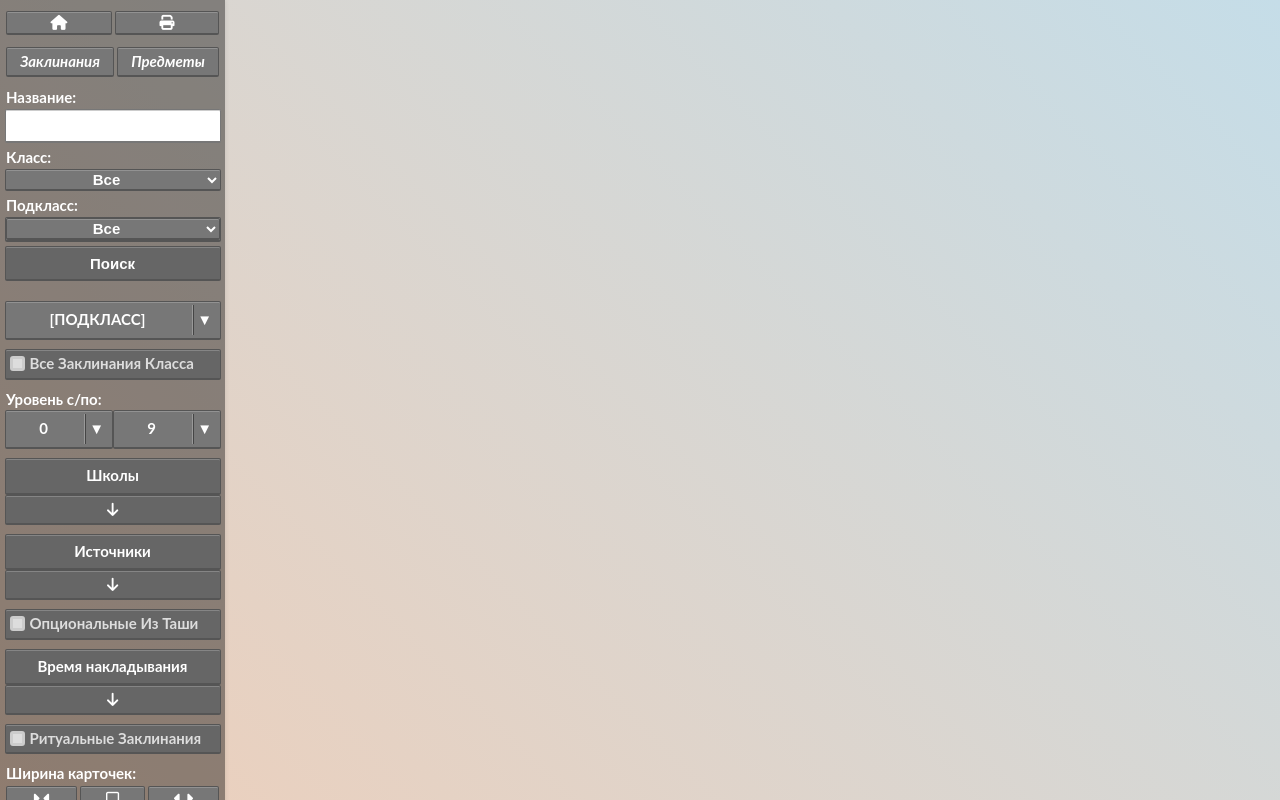
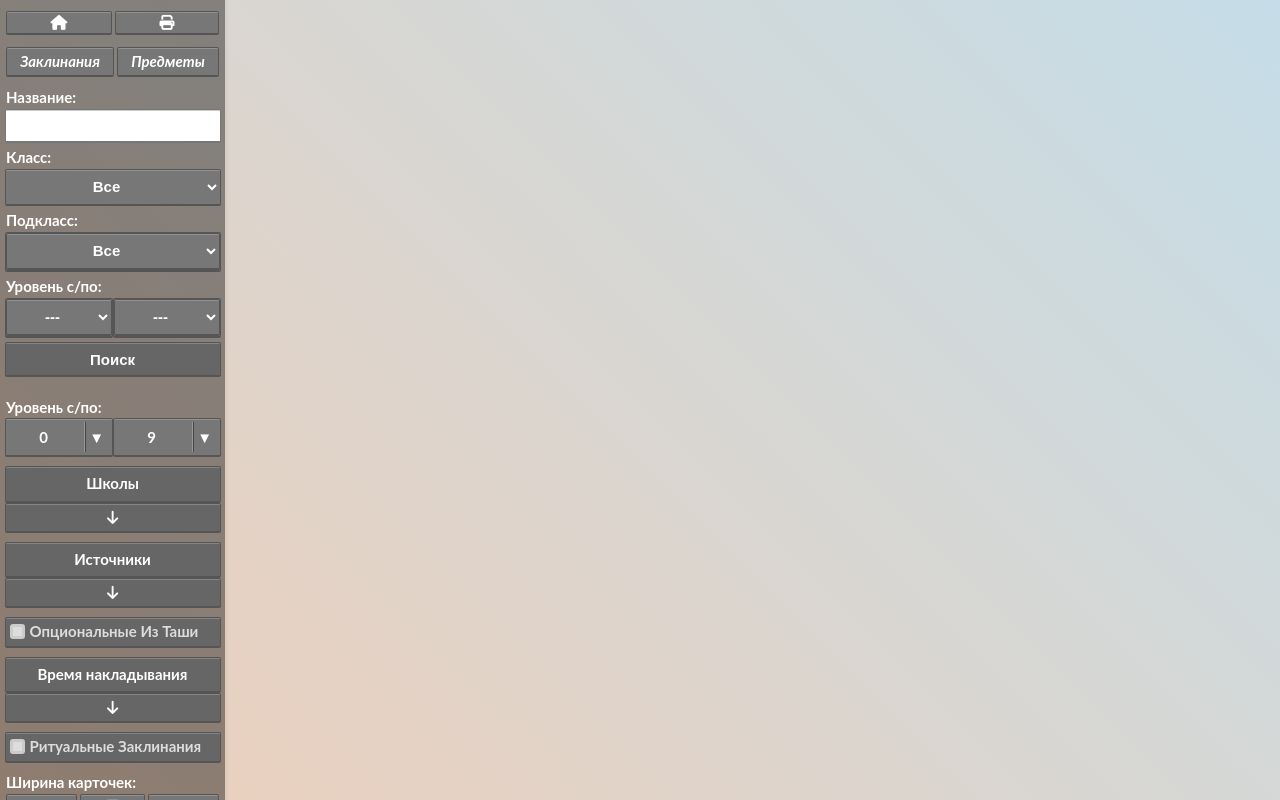
Before and after one commit to FrostFlame/DNDCards, a Django app: page / in a window 1280 px wide. Run offline with Django 4.2, Linux system fonts and the light colour scheme; data that the repository does not hold is empty; some libraries are stand-ins or nearby versions.

Commit message:
Поиск по кругам

```diff
--- a/templates/cards.html
+++ b/templates/cards.html
@@ -3,6 +3,7 @@
 {% block content %}
 <div id="app" class="wrap">
 	<div class="p_side">
+
 		<div class="mediaWidth flexParent">
 			<a href="/" title="На главную страницу" class="bt flexChild">
 				<i class="fa fa-home"></i>
@@ -11,6 +12,7 @@
 				<i aria-hidden="true" class="fa fa-print"></i>
 			</a>
 		</div>
+
 		<div class="mediaWidth flexParent">
 			<a href="/spells" title="Spells" class="bt flexChild">
 				<i>Заклинания</i>
@@ -19,6 +21,7 @@
 				<i>Предметы</i>
 			</a>
 		</div>
+
 		<form id='search-form' action="/search/" method="get">
 			<div class="mediaWidth">
 				<div id="NameInput">
@@ -30,6 +33,7 @@
 					</div>
 				</div>
 			</div>
+
 			<div class="mediaWidth">
 				<div id="ClassSelect">
 					<label class="filterLabel">{{ form.dnd_class.label }}</label>
@@ -38,59 +42,40 @@
 					</div>
 				</div>
 			</div>
+
 			<div class="mediaWidth">
-			<div id="SubClassSelect">
-				<label class="filterLabel">{{ form.subclass.label }}</label>
-				<div class="customSelect">
-					{{ form.subclass }}
+				<div id="SubClassSelect">
+					<label class="filterLabel">{{ form.subclass.label }}</label>
+					<div class="customSelect">
+						{{ form.subclass }}
+					</div>
 				</div>
 			</div>
-		</div>
+
+			<div class="mediaWidth">
+				<label class="filterLabel">Уровень с/по</label>
+				<div class="row">
+					<div class="cell">
+						<div id="LevelSelectStart">
+							<div class="customSelect">
+								{{ form.circle_from }}
+							</div>
+						</div>
+					</div>
+					<div class="cell">
+						<div id="LevelSelectEnd">
+							<div class="customSelect">
+								{{ form.circle_to }}
+							</div>
+						</div>
+					</div>
+				</div>
+			</div>
+
 			<input class="btn" type="submit" value="Поиск" />
 		</form>
 
 
-		<div class="mediaWidth">
-			<div id="SubClassSelect">
-				<div class="customSelect">
-					<div class="label">
-						[ПОДКЛАСС]
-					</div>
-					<ul class="list" style="display: none;">
-						<li class="option">
-							[ПОДКЛАСС]
-						</li>
-						<li class="option">Knowlege Domain<br>Домен Знаний</li>
-						<li class="option">Life Domain<br>Домен Жизни</li>
-						<li class="option">Lite Domain<br>Домен Света</li>
-						<li class="option">Nature Domain<br>Домен Природы</li>
-						<li class="option">Tempest Domain<br>Домен Бури</li>
-						<li class="option">Trickery Domain<br>Домен Обмана</li>
-						<li class="option">War Domain<br>Домен Войны</li>
-						<li class="option">Forge Domain<br>Домен Кузни</li>
-						<li class="option">Grave Domain<br>Домен Упокоения</li>
-					</ul>
-				</div>
-			</div>
-		</div>
-		<div class="mediaWidth" style="display: none;">
-			<div id="SubSubClassSelect">
-				<div class="customSelect">
-					<div class="label">
-						[ПОДПОДКЛАСС]
-					</div>
-					<ul class="list" style="display: none;">
-						<li class="option">[ПОДПОДКЛАСС]</li>
-					</ul>
-				</div>
-			</div>
-		</div>
-		<div class="mediaWidth">
-			<div id="RitualCheckbox" title="Все заклинания из этого справочника, которые могут  применять представители класса, включая все архетпы" class="customCheckbox">
-				<input type="checkbox" id="chb_RitualCheckbox">
-				<span class="label">Все заклинания класса</span>
-			</div>
-		</div>
 		<div class="mediaWidth">
 			<label class="filterLabel">Уровень с/по</label>
 			<div class="row">
--- a/tentaculus/forms.py
+++ b/tentaculus/forms.py
@@ -1,6 +1,8 @@
+from audioop import reverse
+
 from django import forms
 
-from tentaculus.models import DndClass
+from tentaculus.models import DndClass, Circle
 
 
 class SearchForm(forms.Form):
@@ -9,13 +11,22 @@ class SearchForm(forms.Form):
         label='Класс',
         empty_label='Все',
         queryset=DndClass.objects.order_by('name'),
-        widget=forms.Select(attrs={'class':'customSelect'}),
+        widget=forms.Select(attrs={'class':'customSelect', 'style': 'padding: .5em .2em'}),
         required=False
     )
     subclass = forms.ModelChoiceField(
         label='Подкласс',
         empty_label='Все',
         queryset=DndClass.objects.none(),
-        widget=forms.Select(attrs={'class':'customSelect'}),
+        widget=forms.Select(attrs={'class':'customSelect', 'style': 'padding: .5em .2em'}),
         required=False
     )
+    circle_from = forms.ChoiceField(
+        choices=Circle.choices,
+        widget=forms.Select(attrs={'class': 'customSelect', 'style': 'padding: .5em .2em'})
+    )
+    circle_to = forms.ChoiceField(
+        choices=Circle.choices,
+        initial=[Circle.NINTH],
+        widget=forms.Select(attrs={'class': 'customSelect', 'style': 'padding: .5em .2em'})
+    )
--- a/tentaculus/models.py
+++ b/tentaculus/models.py
@@ -5,6 +5,7 @@ from polymorphic.models import PolymorphicModel
 # Create your models here.
 
 class Circle(models.IntegerChoices):
+    INITIAL = -1, '---'
     CANTRIP = 0, 'Заговор'
     FIRST = 1, '1'
     SECOND = 2, '2'
--- a/tentaculus/views.py
+++ b/tentaculus/views.py
@@ -3,7 +3,7 @@ from django.db.models.query_utils import subclasses
 from django.shortcuts import render
 
 from tentaculus.forms import SearchForm
-from tentaculus.models import Item, Spell, Card, DndClass, SubClass, Source
+from tentaculus.models import Item, Spell, Card, DndClass, SubClass, Source, Circle
 
 
 # Create your views here.
@@ -29,7 +29,7 @@ def all_spells(request):
     Все заклинания
     """
 
-    form = SearchForm(request.GET)
+    form = SearchForm(request.GET, initial={'circle_to': Circle.NINTH})
 
     spells = Spell.objects.filter(is_face_side=True)
     context = {
@@ -62,26 +62,38 @@ def search(request):
     form = SearchForm(request.GET)
     dnd_class = request.GET.get('dnd_class')
     subclass = request.GET.get('subclass')
-    if dnd_class:
-        chosen_class = DndClass.objects.get(id=dnd_class)
-        form.fields['subclass'].queryset = chosen_class.subclasses.all()
-        form.fields['subclass'].initial = subclass
+    circle_from = int(request.GET.get('circle_from'))
+    circle_to = int(request.GET.get('circle_to'))
 
+    if dnd_class or (circle_from >=0 and circle_to >= 0):
+        ### Блок обработки заклинаний
+        cards = Spell.objects.filter(is_face_side=True, name__icontains=request.GET.get('name'))
         if subclass:
-            cards = Spell.objects.filter(is_face_side=True, name__icontains=request.GET.get('name')).prefetch_related(
+            ### Если известен сабкласс
+            cards = cards.prefetch_related(
                 Prefetch('class_race', queryset=Source.objects.filter(id__in=(dnd_class, subclass)))
-            )
+            ).filter(class_race__in=(dnd_class, subclass))
+
+            form.fields['subclass'].initial = subclass
+        elif dnd_class:
+            ### Если известен класс
+            cards = cards.prefetch_related(
+                Prefetch('class_race', queryset=Source.objects.filter(id=dnd_class))
+            ).filter(class_race=dnd_class)
+
+            class_object = DndClass.objects.get(id=dnd_class)
+            form.fields['subclass'].queryset = class_object.subclasses.all()
         else:
-            cards = Spell.objects.filter(is_face_side=True, name__icontains=request.GET.get('name')).prefetch_related(
-                Prefetch('class_race', queryset=Source.objects.filter(id=dnd_class))
-            )
+            ### Все классы
+            pass
+
+        if circle_from >=0 and circle_to >= 0:
+            cards = cards.filter(circle__gte=circle_from, circle__lte=circle_to)
+
     else:
+        ### Блок обработки всего вместе
         cards = Card.objects.filter(is_face_side=True, name__icontains=request.GET.get('name'))
 
-    if subclass:
-        cards = cards.filter(class_race__in=(dnd_class, subclass))
-    else:
-        cards = cards.filter(class_race=dnd_class)
     context = {
         'cards': cards,
         'form': form,
```
